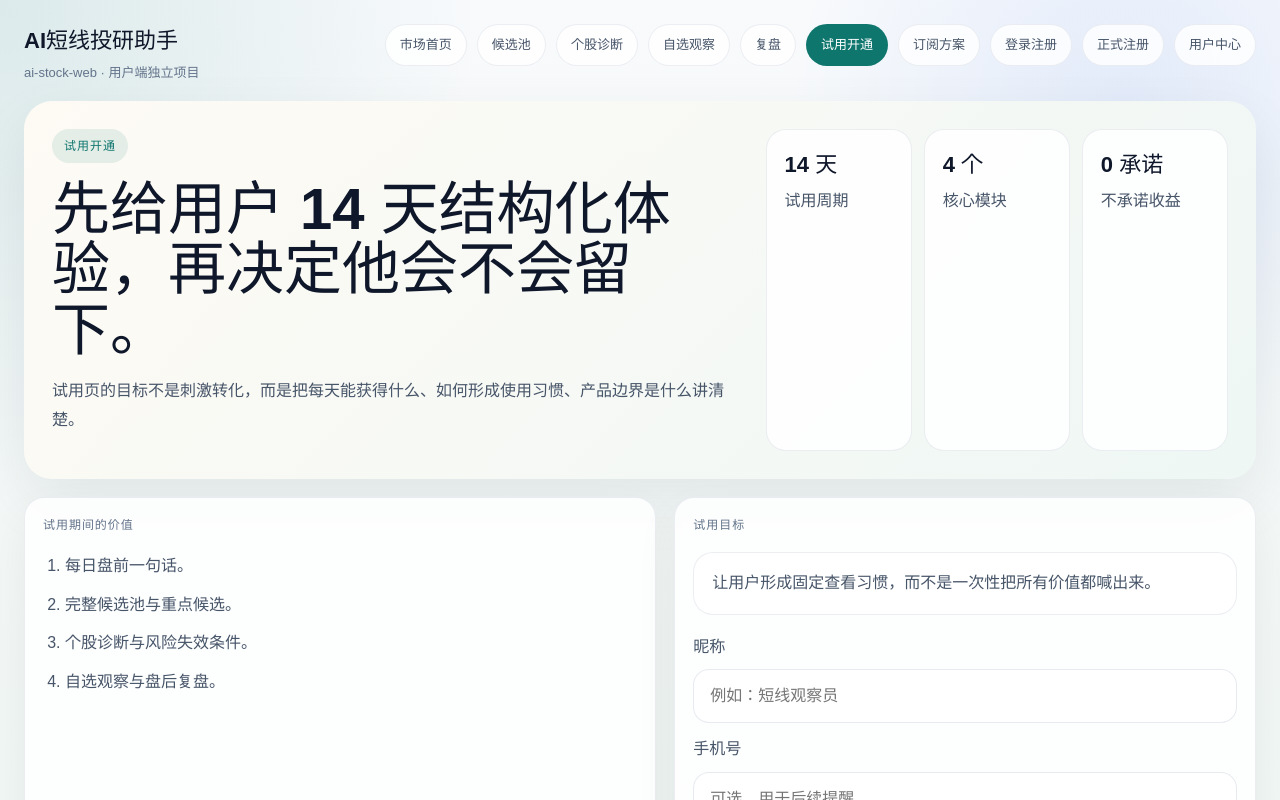
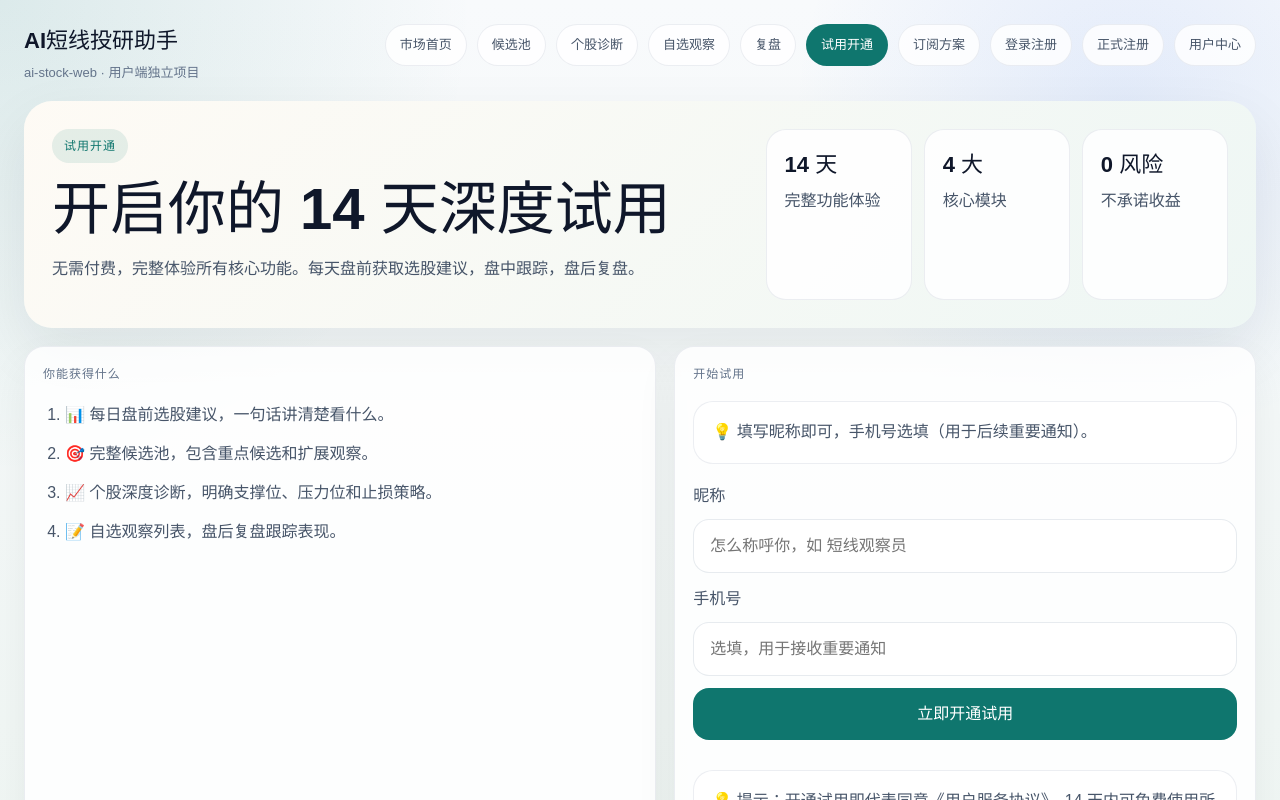
Before and after one commit to wengyanji-cyber/ai-stock-selection, a React (Vite) app in the folder ai-stock-web/: page /trial in a window 1280 px wide. Shown: the top 800 px of the page. Built offline with nearby package versions, Linux system fonts and the light colour scheme.

Commit message:
feat: 优化试用页、用户中心、自选页的文案和错误提示
改进用户体验，提示更友好易懂
- 试用页标题和功能说明优化
- 用户中心密码错误提示人性化
- 自选页未登录提示更亲切

```diff
--- a/ai-stock-web/src/pages/AccountPage.tsx
+++ b/ai-stock-web/src/pages/AccountPage.tsx
@@ -38,13 +38,19 @@ function AccountPage() {
         newPassword: passwordForm.newPassword,
       })
       setPasswordForm({ currentPassword: '', newPassword: '', confirmPassword: '' })
-      setPasswordState({ isSubmitting: false, error: '', success: '密码已更新，当前设备会话已自动续新。' })
+      setPasswordState({ isSubmitting: false, error: '', success: '✅ 密码已更新，下次登录请使用新密码。' })
     } catch (submitError) {
-      setPasswordState({
-        isSubmitting: false,
-        error: submitError instanceof Error ? submitError.message : '修改密码失败',
-        success: '',
-      })
+      if (submitError instanceof Error) {
+        if (submitError.message.includes('401')) {
+          setPasswordState({ isSubmitting: false, error: '当前密码错误，请检查后重试。', success: '' })
+        } else if (submitError.message.includes('400')) {
+          setPasswordState({ isSubmitting: false, error: '新密码不符合要求，请使用字母 + 数字组合。', success: '' })
+        } else {
+          setPasswordState({ isSubmitting: false, error: submitError.message, success: '' })
+        }
+      } else {
+        setPasswordState({ isSubmitting: false, error: '修改密码失败，请稍后重试。', success: '' })
+      }
     }
   }
 
--- a/ai-stock-web/src/pages/TrialPage.tsx
+++ b/ai-stock-web/src/pages/TrialPage.tsx
@@ -21,7 +21,15 @@ function TrialPage() {
       saveCurrentSession(result.data)
       navigate('/account')
     } catch (submitError) {
-      setError(submitError instanceof Error ? submitError.message : '开通试用失败')
+      if (submitError instanceof Error) {
+        if (submitError.message.includes('500')) {
+          setError('开通失败，请稍后重试。')
+        } else {
+          setError(submitError.message)
+        }
+      } else {
+        setError('开通试用失败，请检查网络连接。')
+      }
     } finally {
       setIsSubmitting(false)
     }
@@ -32,41 +40,44 @@ function TrialPage() {
       <section className="hero-panel">
         <div className="hero-copy">
           <span className="eyebrow">试用开通</span>
-          <h1>先给用户 14 天结构化体验，再决定他会不会留下。</h1>
-          <p>试用页的目标不是刺激转化，而是把每天能获得什么、如何形成使用习惯、产品边界是什么讲清楚。</p>
+          <h1>开启你的 14 天深度试用</h1>
+          <p>无需付费，完整体验所有核心功能。每天盘前获取选股建议，盘中跟踪，盘后复盘。</p>
         </div>
         <div className="metric-grid">
-          <div className="metric-card"><strong>14 天</strong><span>试用周期</span></div>
-          <div className="metric-card"><strong>4 个</strong><span>核心模块</span></div>
-          <div className="metric-card"><strong>0 承诺</strong><span>不承诺收益</span></div>
+          <div className="metric-card"><strong>14 天</strong><span>完整功能体验</span></div>
+          <div className="metric-card"><strong>4 大</strong><span>核心模块</span></div>
+          <div className="metric-card"><strong>0 风险</strong><span>不承诺收益</span></div>
         </div>
       </section>
       <section className="content-grid">
         <article className="panel-card">
-          <div className="section-kicker">试用期间的价值</div>
+          <div className="section-kicker">你能获得什么</div>
           <ol className="route-list">
-            <li>每日盘前一句话。</li>
-            <li>完整候选池与重点候选。</li>
-            <li>个股诊断与风险失效条件。</li>
-            <li>自选观察与盘后复盘。</li>
+            <li>📊 每日盘前选股建议，一句话讲清楚看什么。</li>
+            <li>🎯 完整候选池，包含重点候选和扩展观察。</li>
+            <li>📈 个股深度诊断，明确支撑位、压力位和止损策略。</li>
+            <li>📝 自选观察列表，盘后复盘跟踪表现。</li>
           </ol>
         </article>
         <article className="panel-card">
-          <div className="section-kicker">试用目标</div>
-          <div className="note-card">让用户形成固定查看习惯，而不是一次性把所有价值都喊出来。</div>
+          <div className="section-kicker">开始试用</div>
+          <div className="note-card">💡 填写昵称即可，手机号选填（用于后续重要通知）。</div>
           <div className="stack-list">
             <label className="form-field">
               <span>昵称</span>
-              <input value={form.nickname} onChange={(event) => setForm((current) => ({ ...current, nickname: event.target.value }))} placeholder="例如：短线观察员" />
+              <input value={form.nickname} onChange={(event) => setForm((current) => ({ ...current, nickname: event.target.value }))} placeholder="怎么称呼你，如 短线观察员" />
             </label>
             <label className="form-field">
               <span>手机号</span>
-              <input value={form.mobile} onChange={(event) => setForm((current) => ({ ...current, mobile: event.target.value }))} placeholder="可选，用于后续提醒" />
+              <input value={form.mobile} onChange={(event) => setForm((current) => ({ ...current, mobile: event.target.value }))} placeholder="选填，用于接收重要通知" />
             </label>
             <button className="primary-button" type="button" onClick={() => void handleTrialStart()} disabled={isSubmitting}>
-              {isSubmitting ? '开通中...' : '立即开通 14 天试用'}
+              {isSubmitting ? '开通中...' : '立即开通试用'}
             </button>
-            {error ? <div className="note-card error-card">试用接口异常：{error}</div> : null}
+            {error ? <div className="note-card error-card">{error}</div> : null}
+            <div className="note-card">
+              <strong>💡 提示：</strong>开通试用即代表同意《用户服务协议》，14 天内可免费使用所有功能。
+            </div>
           </div>
         </article>
       </section>
--- a/ai-stock-web/src/pages/WatchPage.tsx
+++ b/ai-stock-web/src/pages/WatchPage.tsx
@@ -14,8 +14,8 @@ function WatchPage() {
       <div className="page-stack">
         <section className="panel-card">
           <div className="section-kicker">自选观察</div>
-          <h2>当前还没有登录用户，无法保存个人自选观察。</h2>
-          <p>先去登录或开通试用账号，再把候选股票加入你的个人观察列表。</p>
+          <h2>登录后才能保存自选股票哦</h2>
+          <p>自选观察列表可以帮你跟踪关心的股票，获取实时诊断和风险提示。</p>
           <div className="action-row">
             <button className="primary-button" type="button" onClick={() => navigate('/login')}>
               去登录
```
